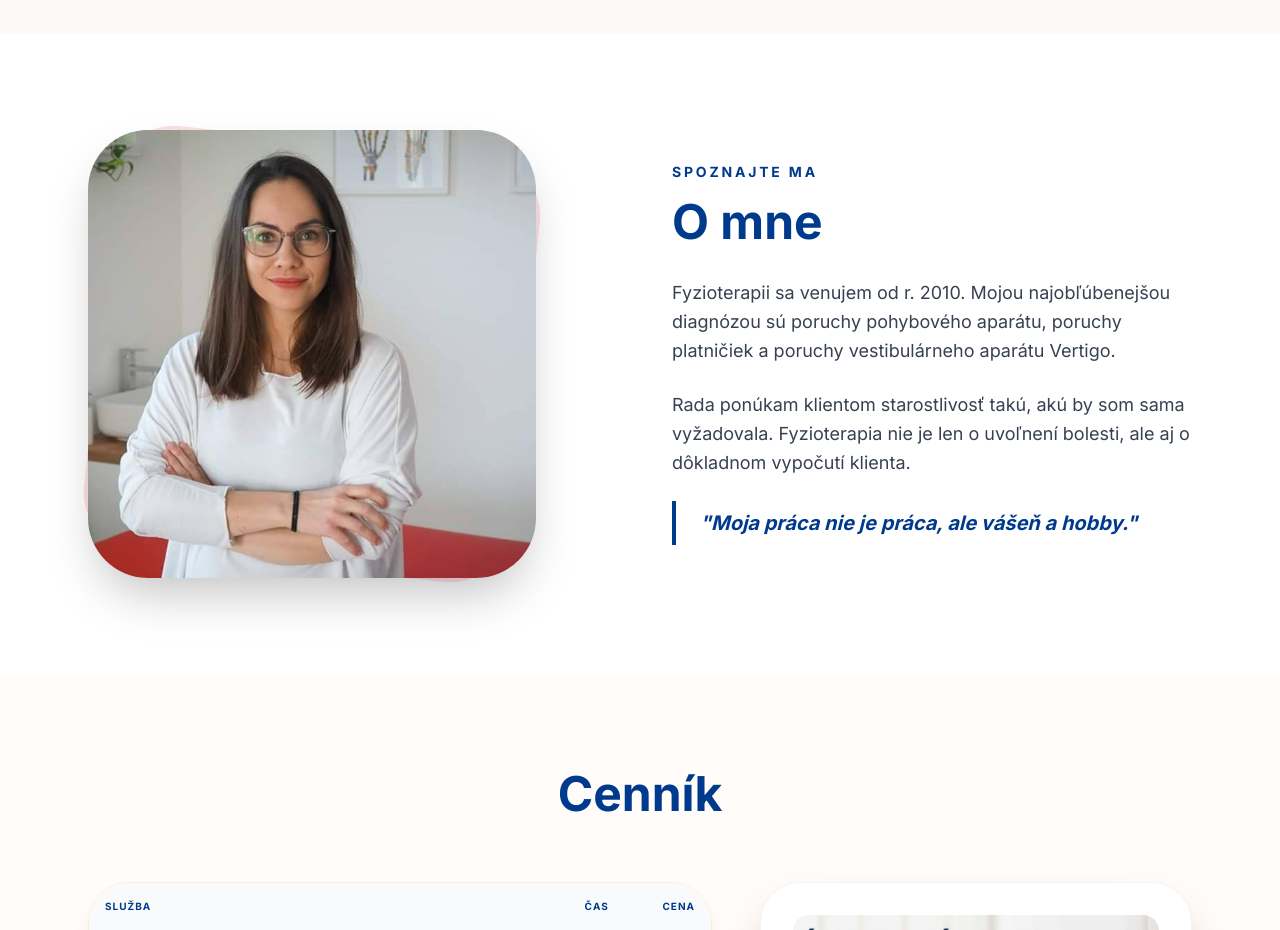
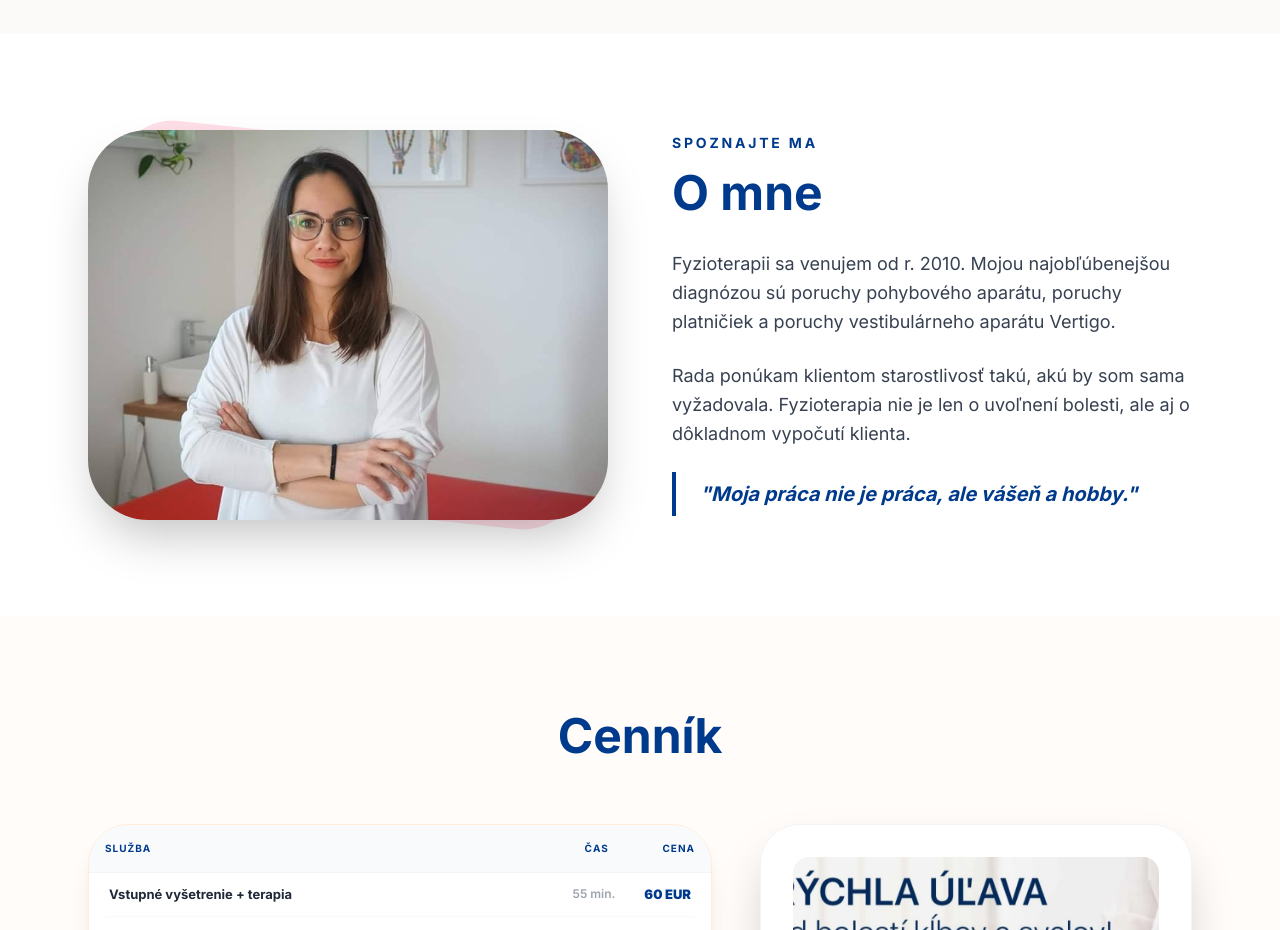
Before and after one commit to aebdigital/fyziott, a Next.js app: page / in a window 1280 px wide. Shown: the part 2980-3910 px from the top of the page. Built offline with nearby package versions, Linux system fonts and the light colour scheme.

Commit message:
Make About photo wider

```diff
--- a/app/page.tsx
+++ b/app/page.tsx
@@ -440,7 +440,7 @@ export default function Home() {
       <section className="py-24 bg-white" id="o-mne">
         <div className="max-w-[90vw] mx-auto px-6">
           <div className="grid grid-cols-1 lg:grid-cols-2 gap-16 items-center">
-            <div className="relative aspect-square max-w-md mx-auto lg:mx-0">
+            <div className="relative aspect-[4/3] w-full mx-auto lg:mx-0">
               <div className="absolute inset-0 bg-[#ffdfe7] rounded-[60px] rotate-6 scale-95" />
               <div className="relative h-full w-full bg-gray-100 rounded-[60px] overflow-hidden shadow-2xl">
                  <Image
```
